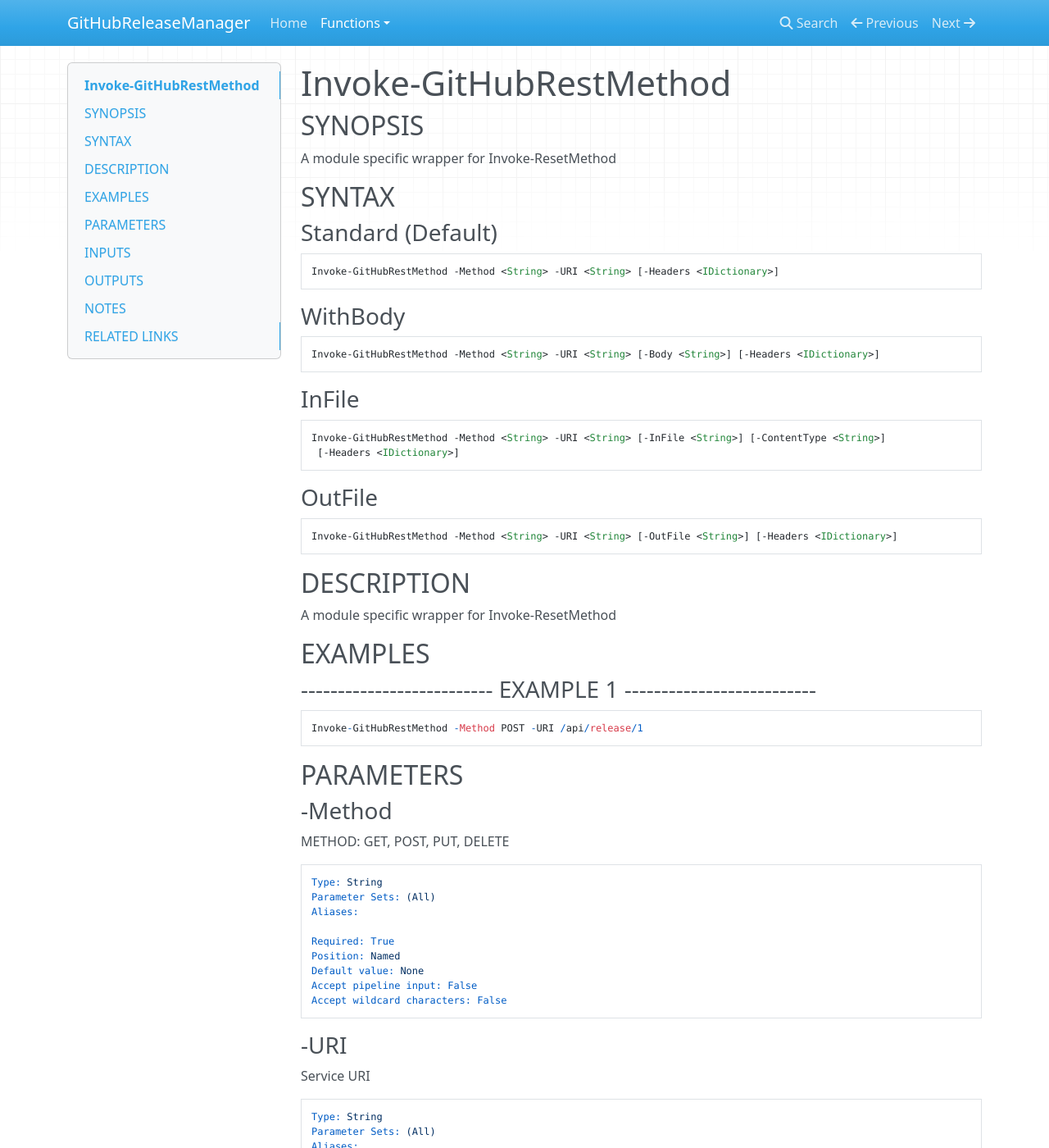
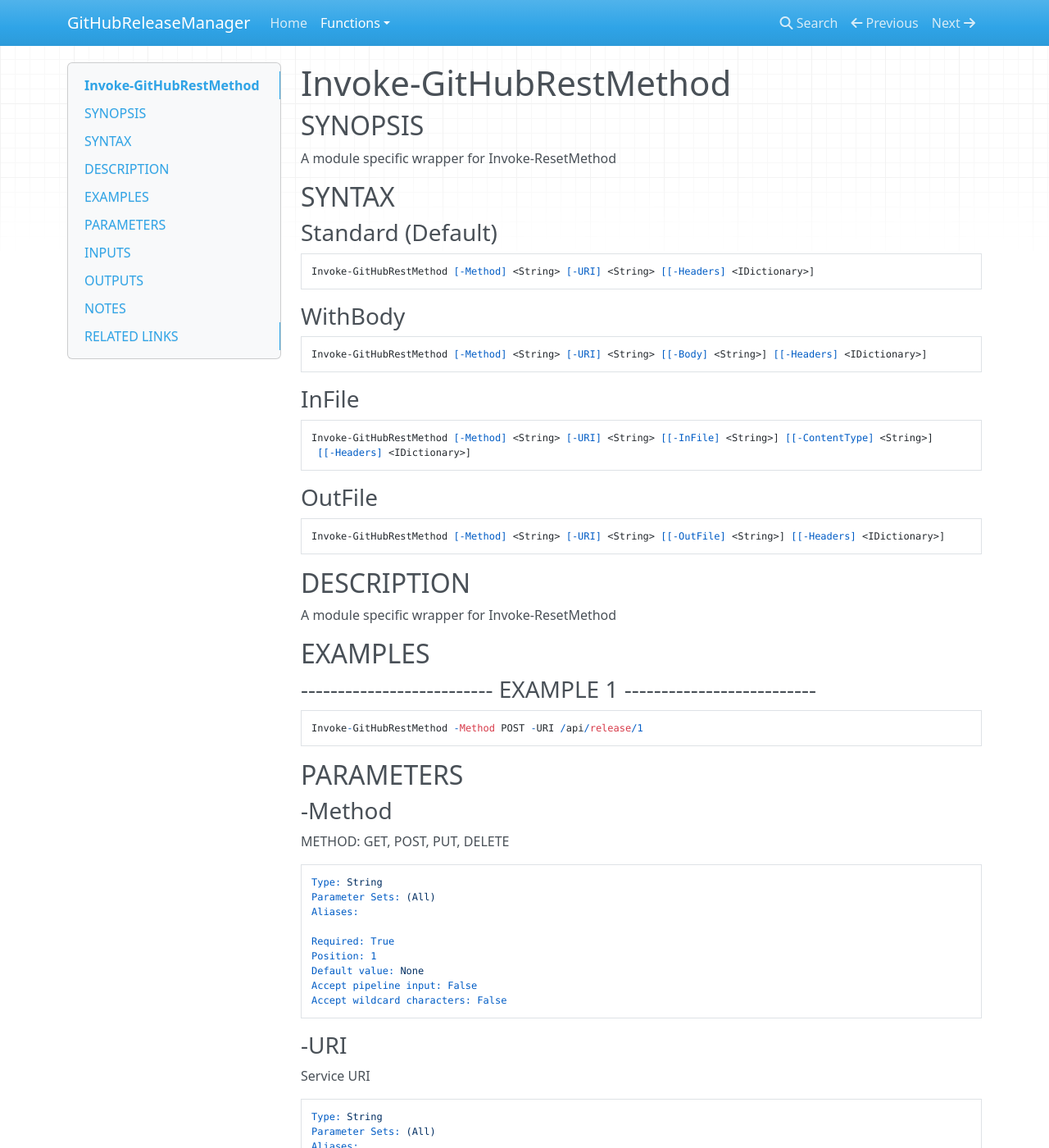
Before and after one commit to chelnak/GitHubReleaseManager, an MkDocs documentation site: the page built from docs/Invoke-GitHubRestMethod.md, in a window 1280 px wide and 1400 px high. Shown: the whole window at 82% size. Built offline with MkDocs 1.6.1, drawn with Linux system fonts in a browser that asks for light colours; nearby versions of some CDN libraries; old or Windows-style settings are respelled for this version of MkDocs; some of the changed text lies outside the part shown.

Commit message:
Updates docs with named params

````diff
--- a/docs/Invoke-GitHubRestMethod.md
+++ b/docs/Invoke-GitHubRestMethod.md
@@ -7,23 +7,23 @@ A module specific wrapper for Invoke-ResetMethod
 
 ### Standard (Default)
 ```
-Invoke-GitHubRestMethod -Method <String> -URI <String> [-Headers <IDictionary>]
+Invoke-GitHubRestMethod [-Method] <String> [-URI] <String> [[-Headers] <IDictionary>]
 ```
 
 ### WithBody
 ```
-Invoke-GitHubRestMethod -Method <String> -URI <String> [-Body <String>] [-Headers <IDictionary>]
+Invoke-GitHubRestMethod [-Method] <String> [-URI] <String> [[-Body] <String>] [[-Headers] <IDictionary>]
 ```
 
 ### InFile
 ```
-Invoke-GitHubRestMethod -Method <String> -URI <String> [-InFile <String>] [-ContentType <String>]
- [-Headers <IDictionary>]
+Invoke-GitHubRestMethod [-Method] <String> [-URI] <String> [[-InFile] <String>] [[-ContentType] <String>]
+ [[-Headers] <IDictionary>]
 ```
 
 ### OutFile
 ```
-Invoke-GitHubRestMethod -Method <String> -URI <String> [-OutFile <String>] [-Headers <IDictionary>]
+Invoke-GitHubRestMethod [-Method] <String> [-URI] <String> [[-OutFile] <String>] [[-Headers] <IDictionary>]
 ```
 
 ## DESCRIPTION
@@ -47,7 +47,7 @@ Parameter Sets: (All)
 Aliases:
 
 Required: True
-Position: Named
+Position: 1
 Default value: None
 Accept pipeline input: False
 Accept wildcard characters: False
@@ -62,7 +62,7 @@ Parameter Sets: (All)
 Aliases:
 
 Required: True
-Position: Named
+Position: 2
 Default value: None
 Accept pipeline input: False
 Accept wildcard characters: False
@@ -77,7 +77,7 @@ Parameter Sets: WithBody
 Aliases:
 
 Required: False
-Position: Named
+Position: 3
 Default value: None
 Accept pipeline input: False
 Accept wildcard characters: False
@@ -92,7 +92,7 @@ Parameter Sets: InFile
 Aliases:
 
 Required: False
-Position: Named
+Position: 4
 Default value: None
 Accept pipeline input: False
 Accept wildcard characters: False
@@ -107,7 +107,7 @@ Parameter Sets: InFile
 Aliases:
 
 Required: False
-Position: Named
+Position: 5
 Default value: None
 Accept pipeline input: False
 Accept wildcard characters: False
@@ -122,7 +122,7 @@ Parameter Sets: OutFile
 Aliases:
 
 Required: False
-Position: Named
+Position: 6
 Default value: None
 Accept pipeline input: False
 Accept wildcard characters: False
@@ -138,7 +138,7 @@ Parameter Sets: (All)
 Aliases:
 
 Required: False
-Position: Named
+Position: 7
 Default value: None
 Accept pipeline input: False
 Accept wildcard characters: False
````
Also changed, not shown: docs/Get-GitHubRelease.md (+10 -10 lines), docs/New-GitHubRelease.md (+2 -2 lines), docs/Set-GitHubSessionInformation.md (+2 -2 lines), 1 other file.
